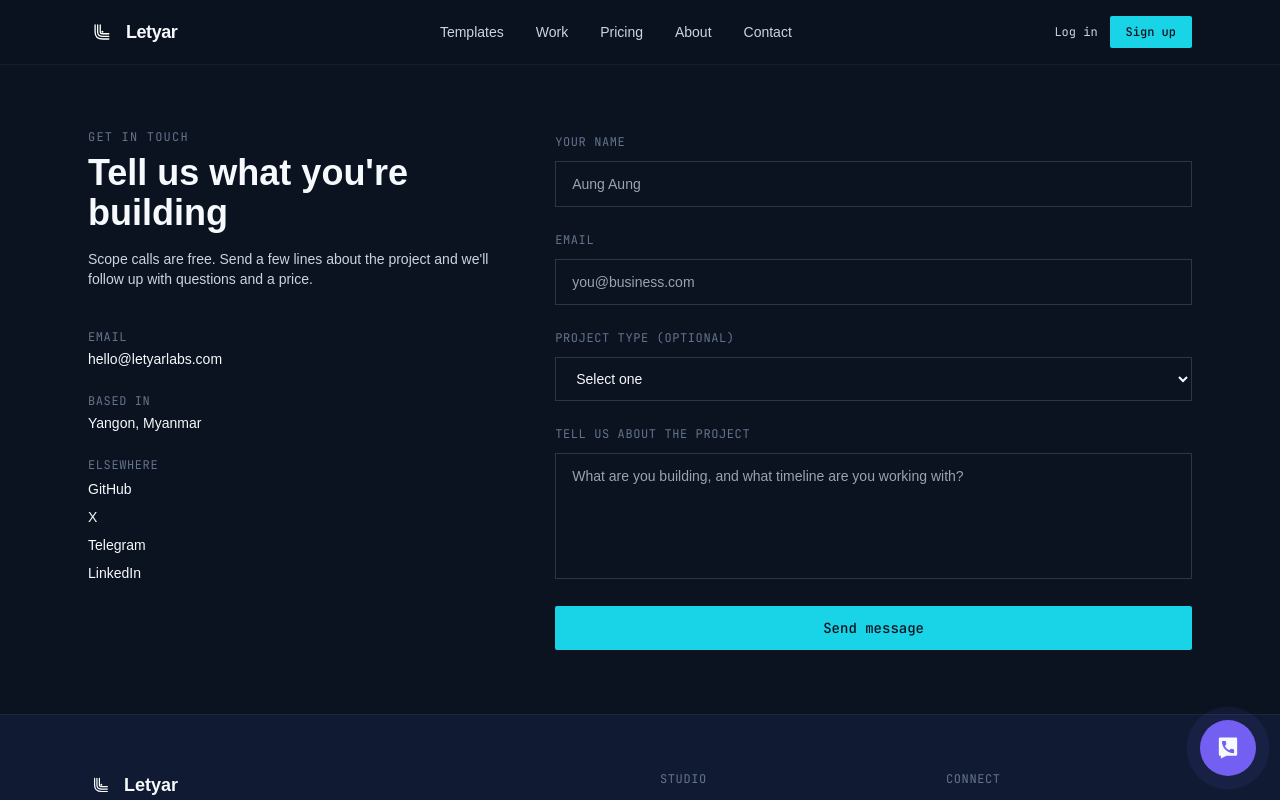
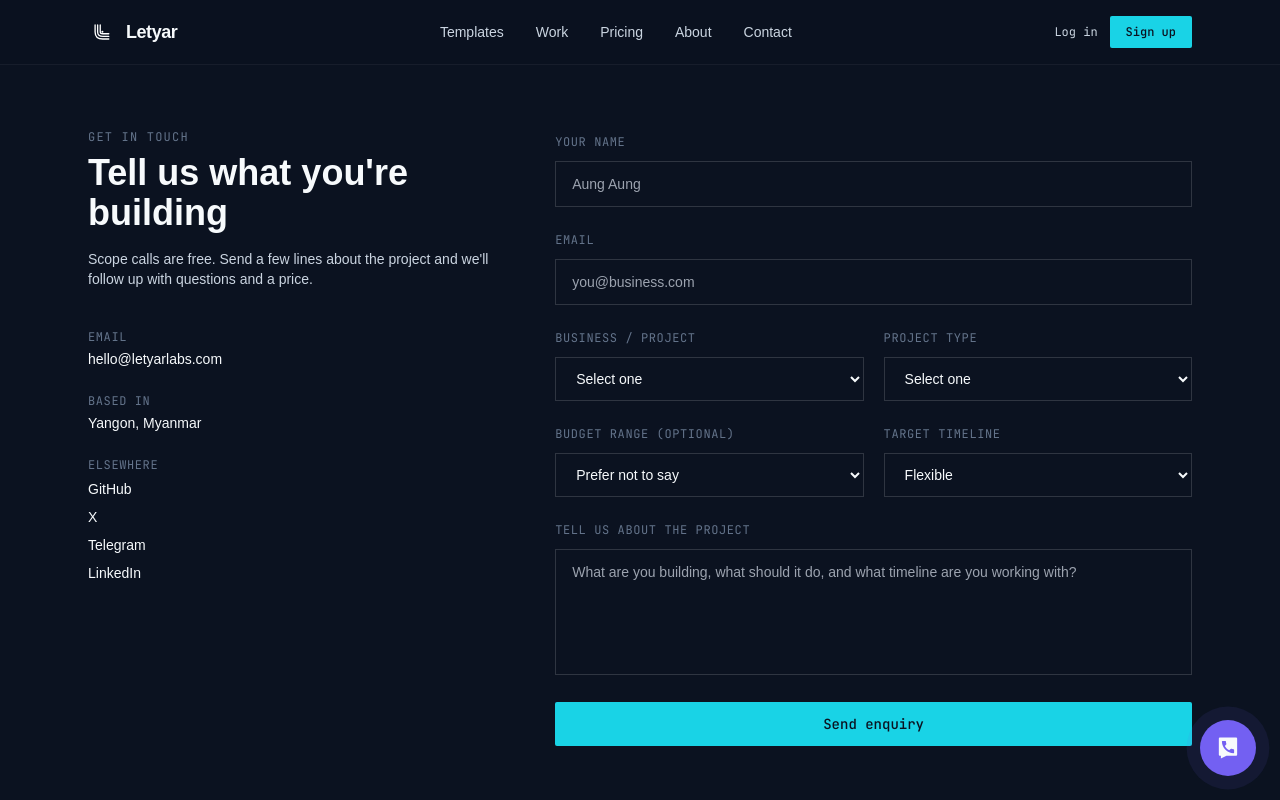
Before and after one commit to letyarworks/letyar-website, a Next.js app: page /contact in a window 1280 px wide. Shown: the top 800 px of the page. Built offline with nearby package versions, Linux system fonts and the light colour scheme; a web font is replaced by a local one.

Commit message:
Improve contact lead capture and remove client-side URL-param dependency

```diff
--- a/components/ContactForm.tsx
+++ b/components/ContactForm.tsx
@@ -1,13 +1,14 @@
 "use client";
 
 import { useState } from "react";
-import { useSearchParams } from "next/navigation";
 
 type Status = "idle" | "submitting" | "sent" | "error";
 
-export default function ContactForm() {
-  const searchParams = useSearchParams();
-  const template = searchParams.get("template") || "";
+type ContactFormProps = {
+  template?: string;
+};
+
+export default function ContactForm({ template = "" }: ContactFormProps) {
   const [status, setStatus] = useState<Status>("idle");
   const [errors, setErrors] = useState<Record<string, string>>({});
   const [serverError, setServerError] = useState("");
@@ -41,6 +42,9 @@ export default function ContactForm() {
           name,
           email,
           projectType: String(data.get("projectType") || ""),
+          businessType: String(data.get("businessType") || ""),
+          budget: String(data.get("budget") || ""),
+          timeline: String(data.get("timeline") || ""),
           template,
           message,
           website: String(data.get("website") || ""),
@@ -86,6 +90,13 @@ export default function ContactForm() {
 
   return (
     <form onSubmit={handleSubmit} noValidate className="space-y-5">
+      {template && (
+        <div className="border border-cyan/30 bg-cyan/5 px-4 py-3">
+          <p className="font-mono text-[10px] uppercase tracking-wider text-slate">Template requested</p>
+          <p className="mt-1 font-body text-sm text-paper">{template}</p>
+        </div>
+      )}
+
       <div>
         <label htmlFor="name" className="font-mono text-xs uppercase tracking-wider text-slate">
           Your name
@@ -106,9 +117,27 @@ export default function ContactForm() {
         {errors.email && <p className="mt-1 font-mono text-xs text-lacquer">{errors.email}</p>}
       </div>
 
+      <div className="grid grid-cols-1 gap-5 sm:grid-cols-2">
+        <div>
+          <label htmlFor="businessType" className="font-mono text-xs uppercase tracking-wider text-slate">
+            Business / project
+          </label>
+          <select id="businessType" name="businessType" defaultValue=""
+            className="mt-2 w-full border border-white/15 bg-ink px-4 py-3 font-body text-sm text-paper outline-none transition focus:border-cyan">
+            <option value="" disabled>Select one</option>
+            <option>Shop / retail</option>
+            <option>Restaurant / café</option>
+            <option>Service business</option>
+            <option>Creator / freelancer</option>
+            <option>Startup / product</option>
+            <option>Personal project</option>
+            <option>Other</option>
+          </select>
+        </div>
+
         <div>
           <label htmlFor="projectType" className="font-mono text-xs uppercase tracking-wider text-slate">
-          Project type (optional)
+            Project type
           </label>
           <select id="projectType" name="projectType" defaultValue=""
             className="mt-2 w-full border border-white/15 bg-ink px-4 py-3 font-body text-sm text-paper outline-none transition focus:border-cyan">
@@ -118,6 +147,38 @@ export default function ContactForm() {
             <option>Product build</option>
             <option>Not sure yet</option>
           </select>
+        </div>
+      </div>
+
+      <div className="grid grid-cols-1 gap-5 sm:grid-cols-2">
+        <div>
+          <label htmlFor="budget" className="font-mono text-xs uppercase tracking-wider text-slate">
+            Budget range (optional)
+          </label>
+          <select id="budget" name="budget" defaultValue=""
+            className="mt-2 w-full border border-white/15 bg-ink px-4 py-3 font-body text-sm text-paper outline-none transition focus:border-cyan">
+            <option value="">Prefer not to say</option>
+            <option>Under 500,000 MMK</option>
+            <option>500,000–1,500,000 MMK</option>
+            <option>1,500,000–3,000,000 MMK</option>
+            <option>3,000,000+ MMK</option>
+            <option>Not sure yet</option>
+          </select>
+        </div>
+
+        <div>
+          <label htmlFor="timeline" className="font-mono text-xs uppercase tracking-wider text-slate">
+            Target timeline
+          </label>
+          <select id="timeline" name="timeline" defaultValue=""
+            className="mt-2 w-full border border-white/15 bg-ink px-4 py-3 font-body text-sm text-paper outline-none transition focus:border-cyan">
+            <option value="">Flexible</option>
+            <option>As soon as possible</option>
+            <option>Within 1 month</option>
+            <option>1–3 months</option>
+            <option>3+ months</option>
+          </select>
+        </div>
       </div>
 
       <div>
@@ -129,7 +190,7 @@ export default function ContactForm() {
         </label>
         <textarea id="message" name="message" rows={5} required maxLength={5000}
           className="mt-2 w-full resize-none border border-white/15 bg-ink px-4 py-3 font-body text-sm text-paper outline-none transition focus:border-cyan"
-          placeholder="What are you building, and what timeline are you working with?" aria-invalid={Boolean(errors.message)} />
+          placeholder="What are you building, what should it do, and what timeline are you working with?" aria-invalid={Boolean(errors.message)} />
         {errors.message && <p className="mt-1 font-mono text-xs text-lacquer">{errors.message}</p>}
       </div>
 
@@ -139,7 +200,7 @@ export default function ContactForm() {
 
       <button type="submit" disabled={status === "submitting"}
         className="w-full rounded-sm bg-cyan px-6 py-3 font-mono text-sm font-medium text-ink transition hover:bg-paper disabled:opacity-60">
-        {status === "submitting" ? "Sending…" : "Send message"}
+        {status === "submitting" ? "Sending…" : "Send enquiry"}
       </button>
     </form>
   );
```
Lines whose indentation alone changed are shown as unchanged.
